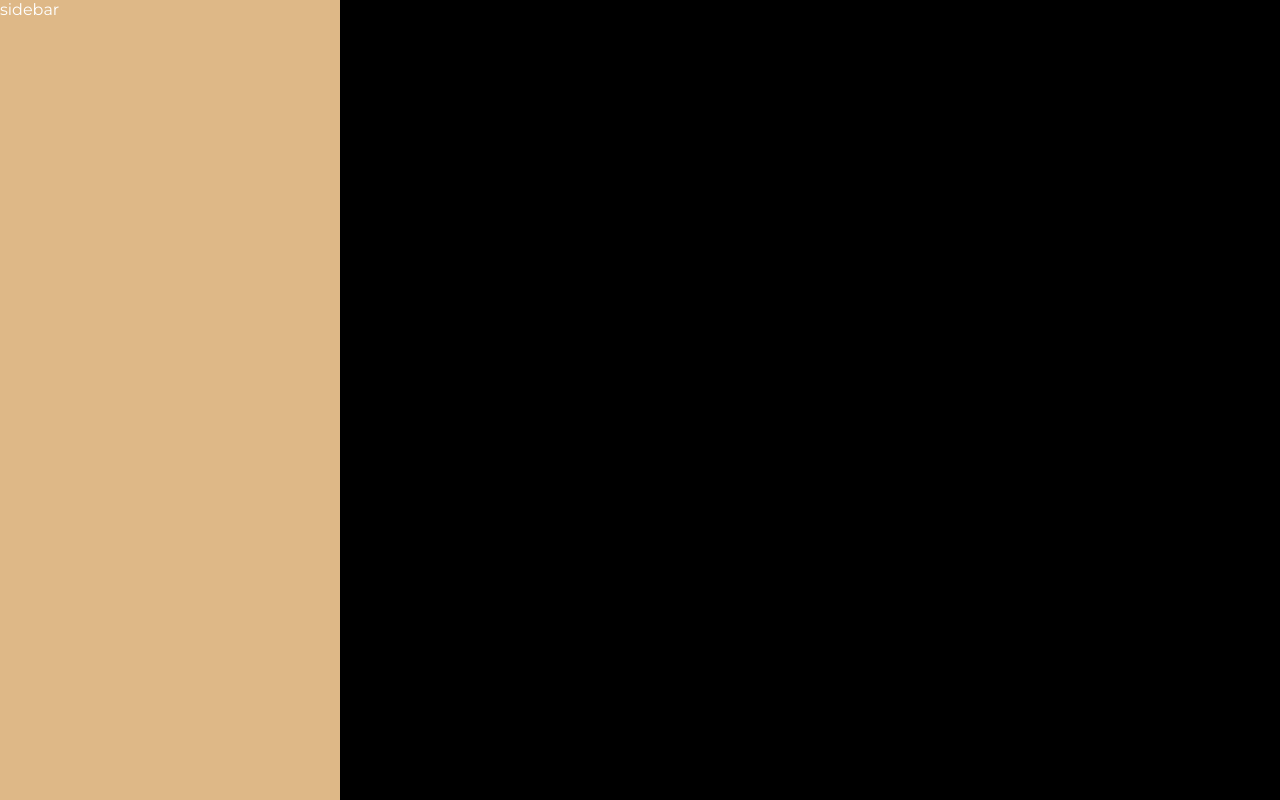
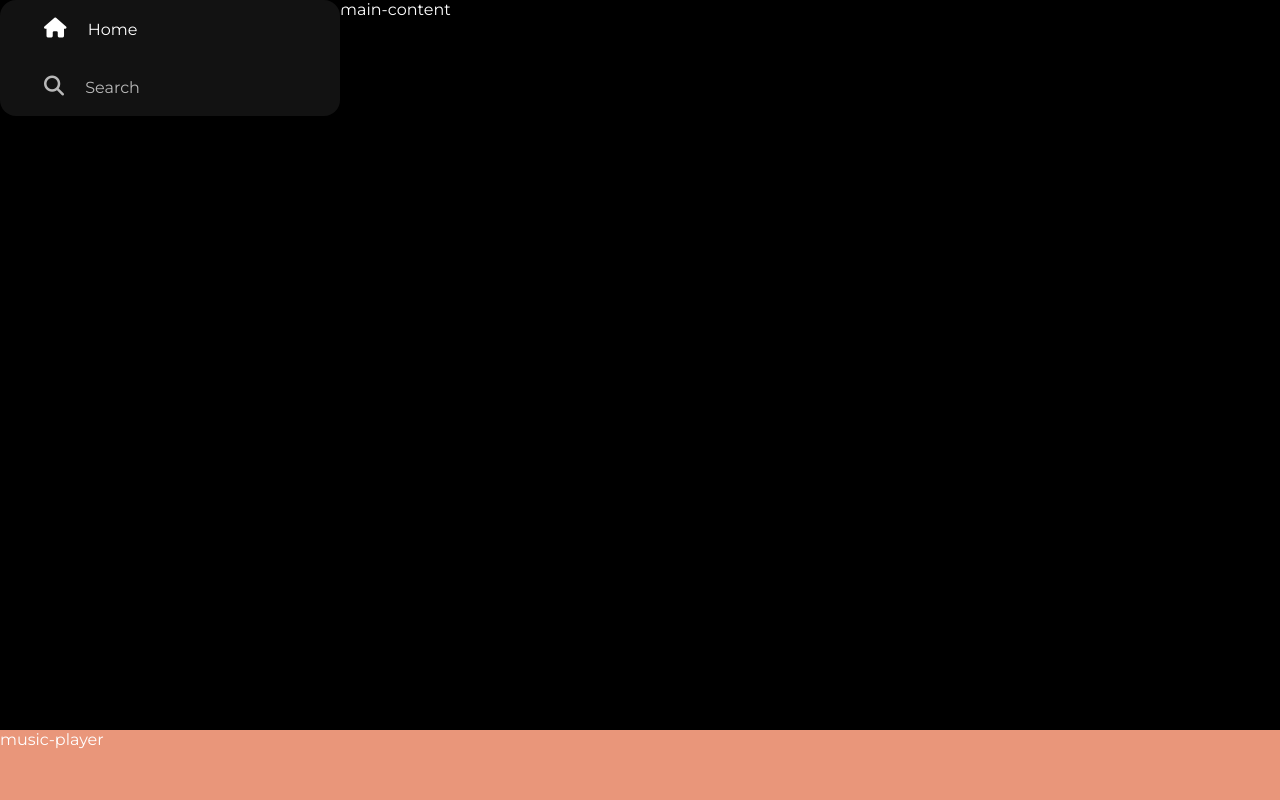
Before and after one commit to techieshruti/Spotify_clone, a plain HTML site: page index.html in a window 1280 px wide. Shown: the top 800 px of the page. Drawn offline with Linux system fonts and the light colour scheme.

Commit message:
adding first div in sidebar

```diff
--- a/index.html
+++ b/index.html
@@ -6,13 +6,26 @@
     <title>Spotify - Web Player: Music for everyone</title>
     <link rel="icon" href="./assets/logo.png">
     <link rel="stylesheet" href="style.css">
+    <link rel="stylesheet" href="https://cdnjs.cloudflare.com/ajax/libs/font-awesome/6.7.2/css/all.min.css" integrity="sha512-Evv84Mr4kqVGRNSgIGL/F/aIDqQb7xQ2vcrdIwxfjThSH8CSR7PBEakCr51Ck+w+/U6swU2Im1vVX0SVk9ABhg==" crossorigin="anonymous" referrerpolicy="no-referrer" />
     <link rel="preconnect" href="https://fonts.googleapis.com">
     <link rel="preconnect" href="https://fonts.gstatic.com" crossorigin>
     <link href="https://fonts.googleapis.com/css2?family=Montserrat:ital,wght@0,100..900;1,100..900&display=swap" rel="stylesheet">
 </head>
 <body>
     <div class="main">
-        <div class="sidebar">sidebar</div>
+        <div class="sidebar">
+            <div class="nav">
+                <div class="nav-option" style="opacity: 1;">
+                    <i class="fa-solid fa-house"></i>
+                    <a href="#">Home</a>
+                </div>
+                <div class="nav-option">
+                    <i class="fa-solid fa-magnifying-glass"></i>
+                    <a href="#">Search</a>
+                </div>
+            </div>
+            <div class="library"></div>
+        </div>
         <div class="main-content">main-content</div>
         <div class="music-player">music-player</div>
     </div>
--- a/style.css
+++ b/style.css
@@ -6,14 +6,61 @@ body{
     overflow: hidden;
 }
 
+.main{
+    display: flex;
+    height: 100vh;
+}
+
 .sidebar{
+    background-color: black;
     width: 340px;
-    height: 100vh;
-    background-color: burlywood;
-    left: 0;
+    border-radius: 1rem; /*16 px*/
 }
 
 .main-content{
+    background-color: 121212;
+    flex: 1;
+    border-radius: 1rem;
+    overflow: auto;
+}
 
-    height: 100vh;
+.music-player{
+    background-color: darksalmon;
+    position: fixed;
+    height: 70px;
+    bottom: 0px;
+    width: 100%;
 }
+
+.nav{
+    background-color: #121212;
+    border-radius: 1rem;
+    display: flex;
+    flex-direction: column;
+    justify-content: center;
+    height: 100px;
+    padding: 0.5rem 0.75rem;
+}
+
+.nav-option{
+    line-height: 2.5rem;
+    font-size: 1.25rem;
+    opacity: 0.7;
+    padding: 8px 2rem;
+}
+
+.nav-option:hover{
+    opacity: 1;
+}
+
+.nav-option i{
+    font-size: 1.25rem;
+}
+
+.nav-option a{
+    text-decoration: none;
+    color: white;
+    font-size: 1rem;
+    margin-left: 1rem;
+
+}
```
